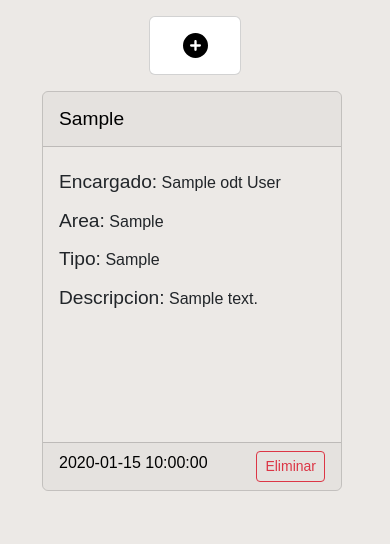
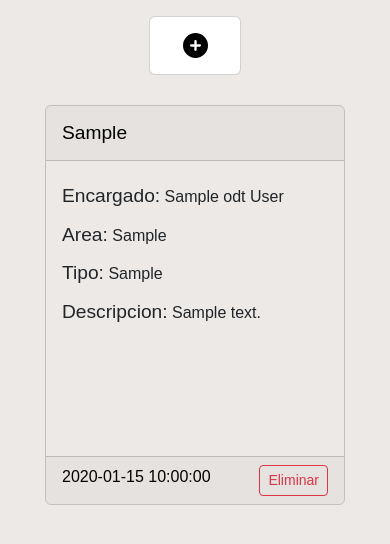
Before and after one commit to KochP1/SM-WEB, a Flask app: page /tiendasUI in a window 390 px wide. Shown: the part 62-606 px from the top of the page. Run offline with Flask 3, Linux system fonts and the light colour scheme; the visitor is signed in with stand-in values (Sample User, id 1); tables that the repository leaves empty or names only in its code hold one stand-in row (values such as "Sample post").

Commit message:
Arreglando la sidebar y las cards de las tiendas

```diff
--- a/static/styles.css
+++ b/static/styles.css
@@ -226,7 +226,7 @@ input[type="search"]::-webkit-search-cancel-button {
     font-size: 1.5rem;
     text-align: center;
     position: relative;
-    left: 5px;
+    right: 4.5px;
 
 }
 
@@ -281,6 +281,11 @@ input[type="search"]::-webkit-search-cancel-button {
     height: 40px;
     margin-top: auto;
     margin-bottom: auto;
+}
+
+.switch__mobile a i{
+    position: relative;
+    right: 8px;
 }
 
 
@@ -674,16 +679,17 @@ body.dark-mode {
 
 }
 
-/* Acomodando las cards en en reso*/
+/* Acomodando las cards*/
 
 @media (max-width:1200px){
     .card-container{
         display: grid !important;
         grid-template-columns: repeat(auto-fit, 300px) !important;
-        margin: auto !important;
         margin-top: 30px !important;
         justify-content: center !important;
+        align-items: center !important;
         gap: 10px;
+        width: 100%;
     }
 
     .contenedor-reporte {
@@ -692,6 +698,6 @@ body.dark-mode {
 
     .card-falla{
         width: 300px !important;
-        margin-left: 30px;
     }
+
 }
--- a/templates/tiendasUI.html
+++ b/templates/tiendasUI.html
@@ -30,7 +30,7 @@
         </div>
 
         <!-- Reportes -->
-         <div class="row row-col-1 row-cols-sm-1 row-cols-md-3 row-cols-lg-4 mt-3">
+         <div class="row row-col-1 row-cols-sm-1 row-cols-md-3 row-cols-lg-4 mt-3 card-container">
             {% for falla in fallas %}
                <div class="col-md-3 contenedor-reporte">
                 <div class="card card-falla">
```
